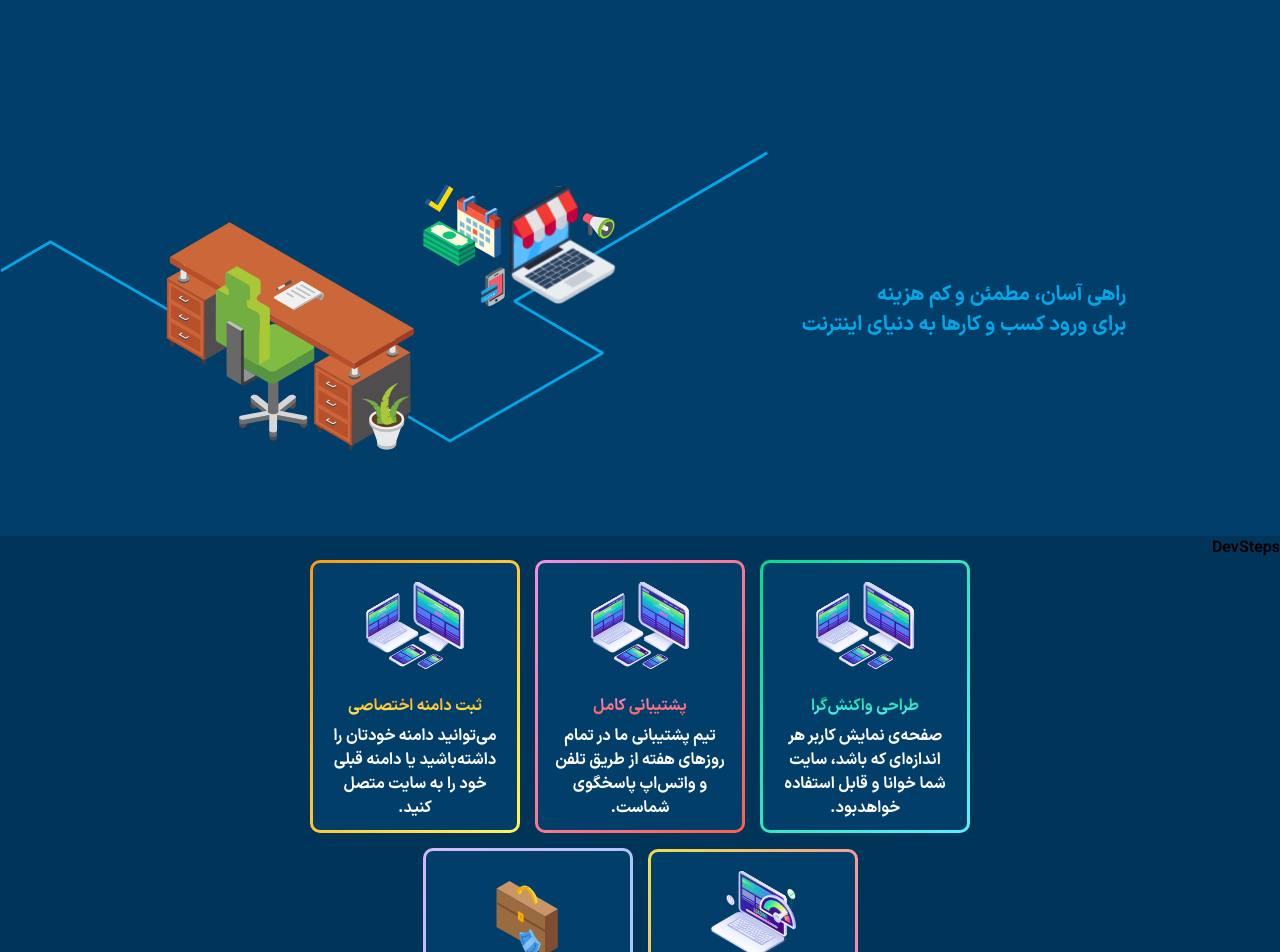
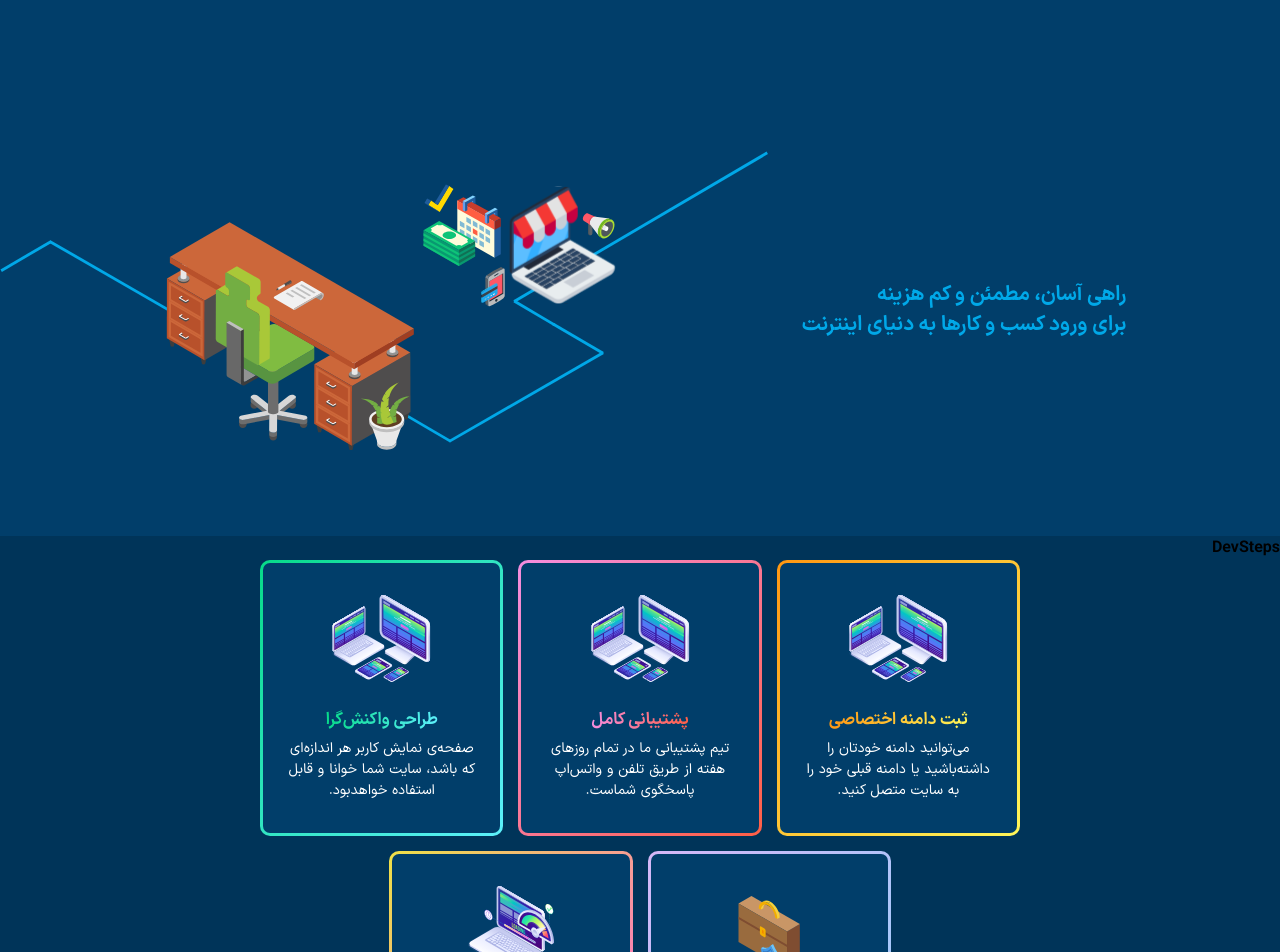
Before and after one commit to amir-reza-programmer/Sitescan, a React (Create React App) app: page /home in a window 1280 px wide. Shown: the top 952 px of the page. Built offline with nearby package versions, Linux system fonts and the light colour scheme.

Commit message:
some changes

```diff
--- a/src/components/Cards.module.css
+++ b/src/components/Cards.module.css
@@ -14,6 +14,7 @@
     justify-content: center;
     align-items: center;
     gap: 15px;
+    direction: ltr;
 }
 /* .cards .card:nth-of-type(1){
     background:
--- a/src/components/Navbar.jsx
+++ b/src/components/Navbar.jsx
@@ -1,7 +1,7 @@
 import styles from "./Navbar.module.css";
 
 const Navbar = () => {
-  return <div></div>;
+  return <nav></nav>;
 };
 
 export default Navbar;
--- a/src/components/common/Card.jsx
+++ b/src/components/common/Card.jsx
@@ -6,7 +6,7 @@ const Card = ({ image, title, description, colors }) => {
     linear-gradient(to bottom right, ${colors[0]}, ${colors[1]}) border-box`,
   };
   const titleStyle = {
-    background: `-webkit-linear-gradient(${colors[0]}, ${colors[1]})`,
+    background: `-webkit-linear-gradient(left, ${colors[0]}, ${colors[1]})`,
   };
   return (
     <div style={backgroundStyle} className={styles.card}>
--- a/src/components/common/Card.module.css
+++ b/src/components/common/Card.module.css
@@ -1,11 +1,13 @@
 .card {
+    min-height: 34.5vh;
     gap: 6px;
-    padding: 0 15px;
-    padding-bottom: 10px;
+    padding: 0 1.5vw;
+    padding-bottom: 1.5vw;
     border: solid transparent;
     border-radius: 10px;
     direction: rtl;
-    max-width: 210px;
+    max-width: 19vw;
+    min-width: 18vw;
     display: flex;
     flex-direction: column;
     justify-content: center;
@@ -15,11 +17,13 @@
     transform: scale(0.7);
 }
 .card__title{
-    font-weight: bold;
+    font-size: 1.3vw;
     -webkit-background-clip: text !important;
     -webkit-text-fill-color: transparent;
 }
 .card__description{
+    font-size: 1.1vw;
+    font-weight: 300;
     text-align: center;
     color: white;
 }
```
